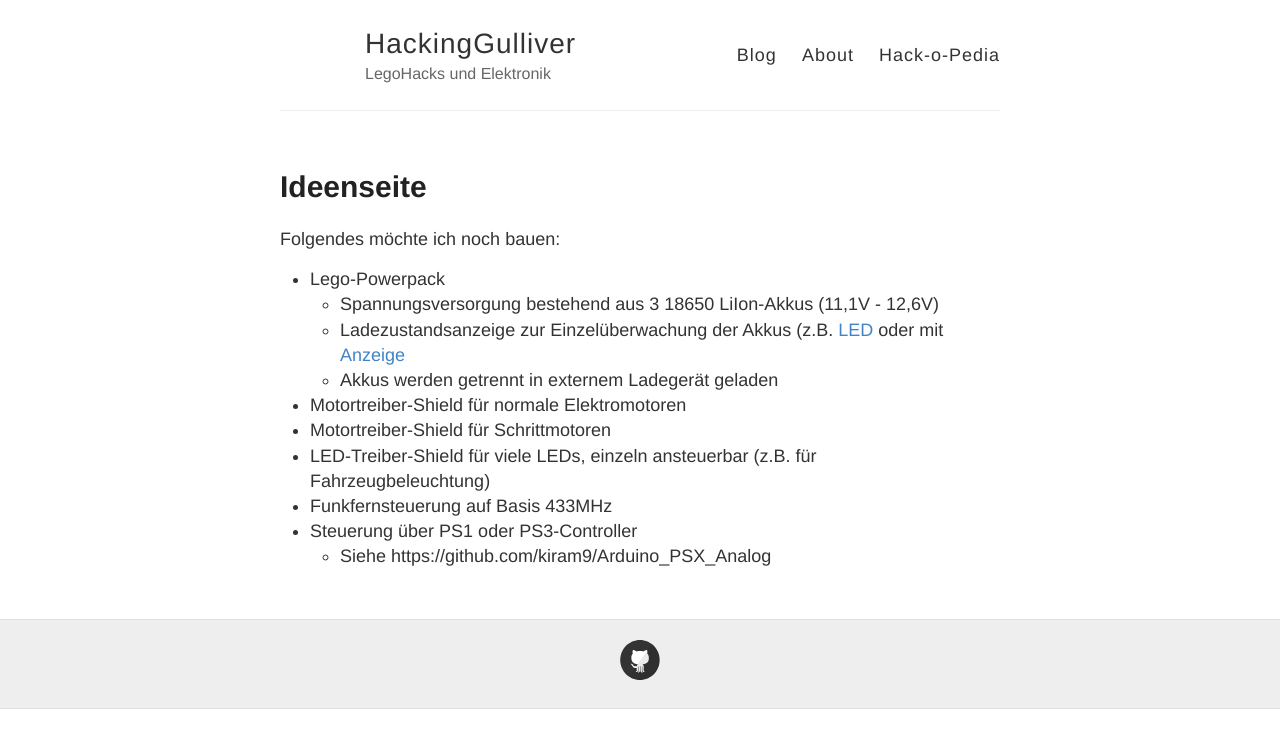
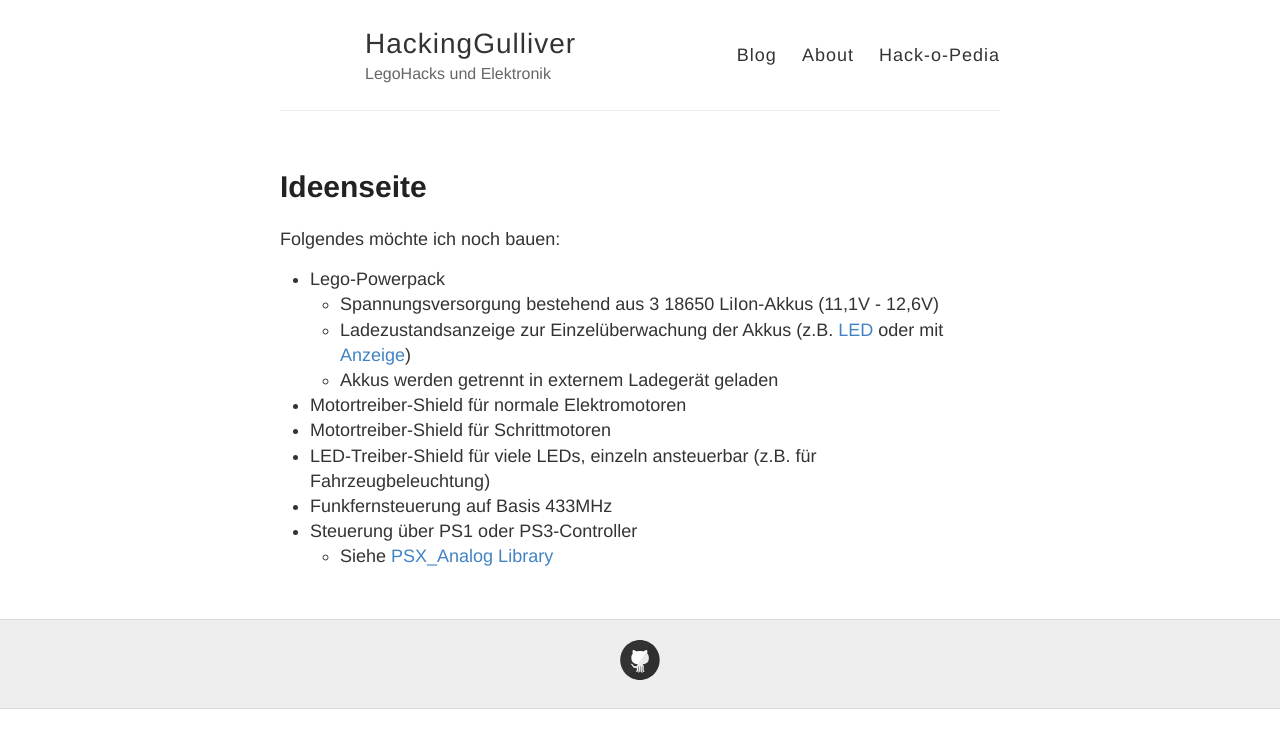
Before and after one commit to HackingGulliver/hackinggulliver.github.io, a Jekyll site: the page built from hackopedia/Ideen.md, in a window 1280 px wide. Shown: the top 748 px of the page. Built offline with Jekyll 4.4.1, drawn with Linux system fonts in a browser that asks for light colours; Markdown is read by kramdown in place of the engine named in the settings.

Commit message:
Update Ideen.md

```diff
--- a/hackopedia/Ideen.md
+++ b/hackopedia/Ideen.md
@@ -7,11 +7,11 @@ Folgendes möchte ich noch bauen:
 
 * Lego-Powerpack
   * Spannungsversorgung bestehend aus 3 18650 LiIon-Akkus (11,1V - 12,6V)
-  * Ladezustandsanzeige zur Einzelüberwachung der Akkus (z.B. [LED](http://www.ebay.de/itm/2S-3S-Lipo-Low-Voltage-Checker-Akku-Tester-Warner-Buzzer-Alarm-Anzeiger-Pieper-/191716987655?hash=item2ca3391307:g:iFYAAOSwT5tWIJJP) oder mit [Anzeige](http://www.ebay.de/itm/Buzzer-1S-8S-Lipo-Alarm-Warner-Schutz-Checker-Voltage-Buzzer-Pieper-1S-2S-3S-/181874441115?hash=item2a588fbb9b:g:LpMAAOSwFnFV-4RB)
+  * Ladezustandsanzeige zur Einzelüberwachung der Akkus (z.B. [LED](http://www.ebay.de/itm/2S-3S-Lipo-Low-Voltage-Checker-Akku-Tester-Warner-Buzzer-Alarm-Anzeiger-Pieper-/191716987655?hash=item2ca3391307:g:iFYAAOSwT5tWIJJP) oder mit [Anzeige](http://www.ebay.de/itm/Buzzer-1S-8S-Lipo-Alarm-Warner-Schutz-Checker-Voltage-Buzzer-Pieper-1S-2S-3S-/181874441115?hash=item2a588fbb9b:g:LpMAAOSwFnFV-4RB))
   * Akkus werden getrennt in externem Ladegerät geladen
 * Motortreiber-Shield für normale Elektromotoren
 * Motortreiber-Shield für Schrittmotoren
 * LED-Treiber-Shield für viele LEDs, einzeln ansteuerbar (z.B. für Fahrzeugbeleuchtung)
 * Funkfernsteuerung auf Basis 433MHz
 * Steuerung über PS1 oder PS3-Controller
-  * Siehe https://github.com/kiram9/Arduino_PSX_Analog
+  * Siehe [PSX_Analog Library](https://github.com/kiram9/Arduino_PSX_Analog)
```
